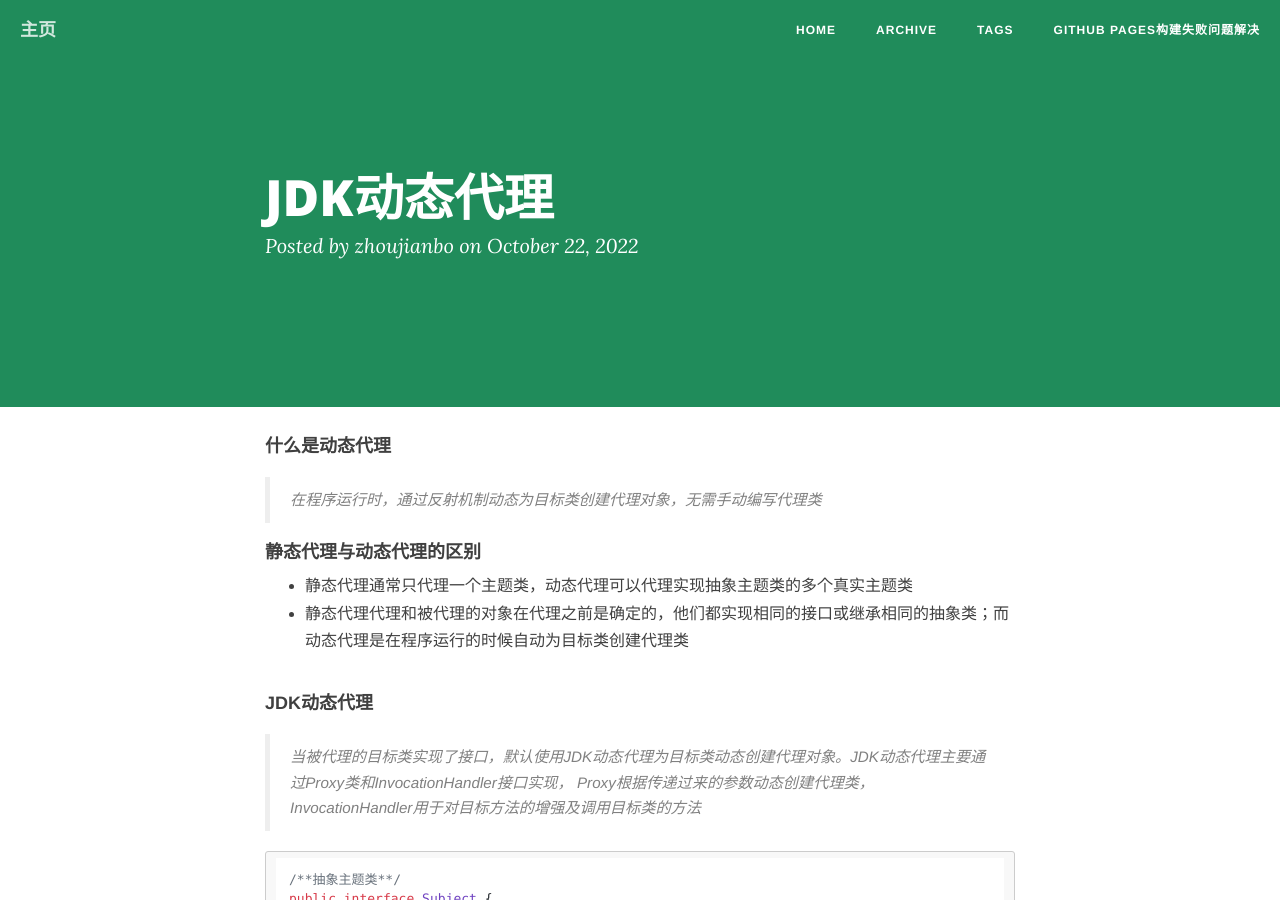
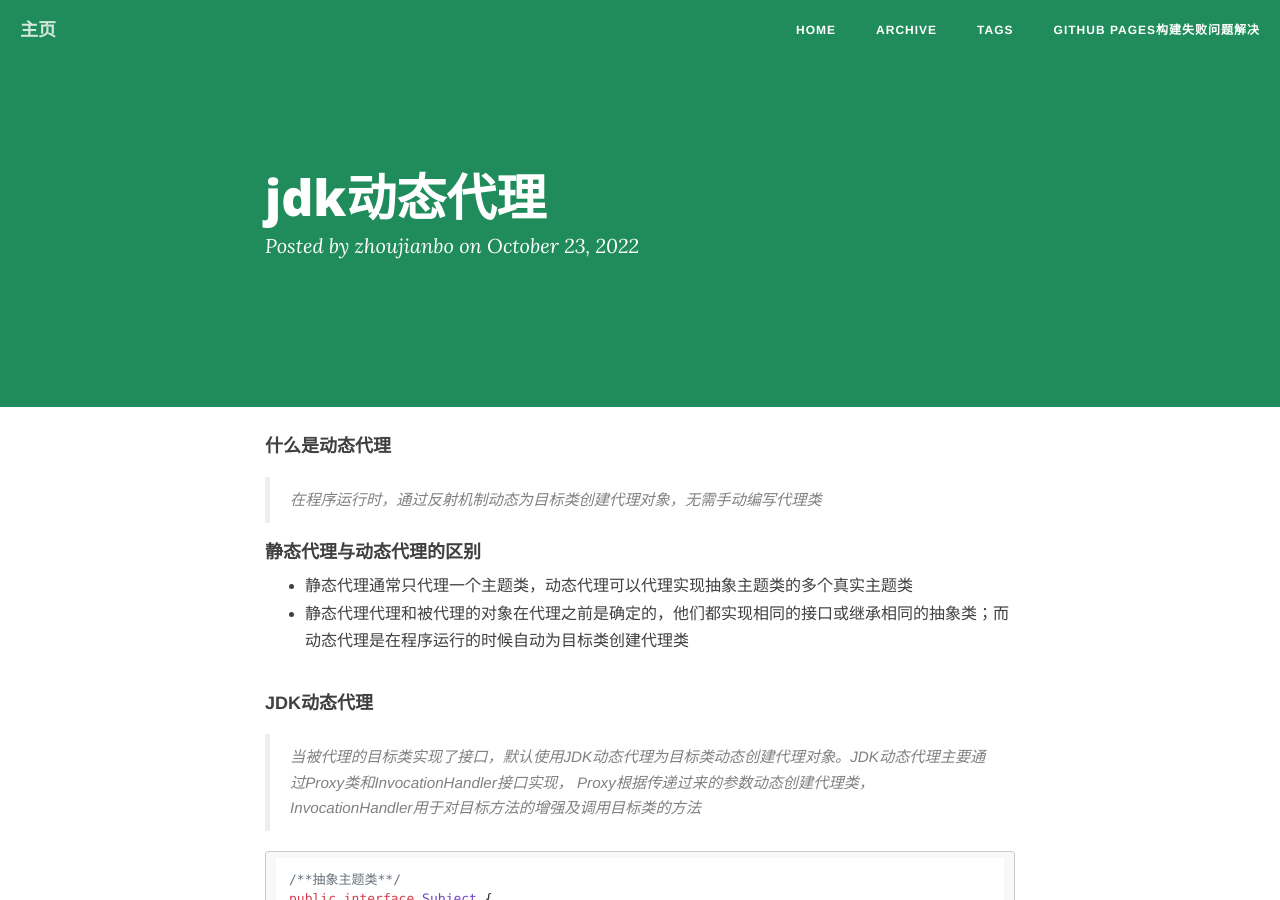
Before and after one commit to ZhouJianBoPro/ZhouJianBoPro.github.io, a Jekyll site: the page built from _posts/2022-10-23-jdk动态代理.md, in a window 1280 px wide and 900 px high. Built offline with Jekyll 4.4.1, drawn with Linux system fonts in a browser that asks for light colours; nearby versions of some CDN libraries; comment, search, counter and statistics services are not loaded.

Commit message:
动态代理

```diff
--- a/_posts/2022-10-22-JDK动态代理.md
+++ b/_posts/2022-10-23-jdk动态代理.md
@@ -1,7 +1,7 @@
 ---
 layout: post
-title: JDK动态代理
-date: 2022-10-22
+title: jdk动态代理
+date: 2022-10-23
 tags: [designMode]
 ---
 
```
Also changed, not shown: _posts/2022-10-24-cglib动态代理.md (added, +8 -0 lines).
